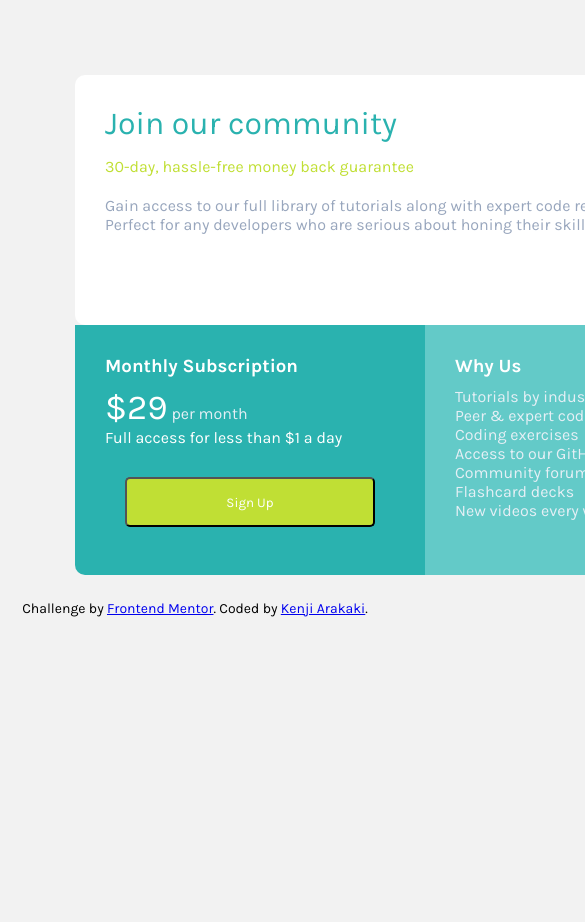
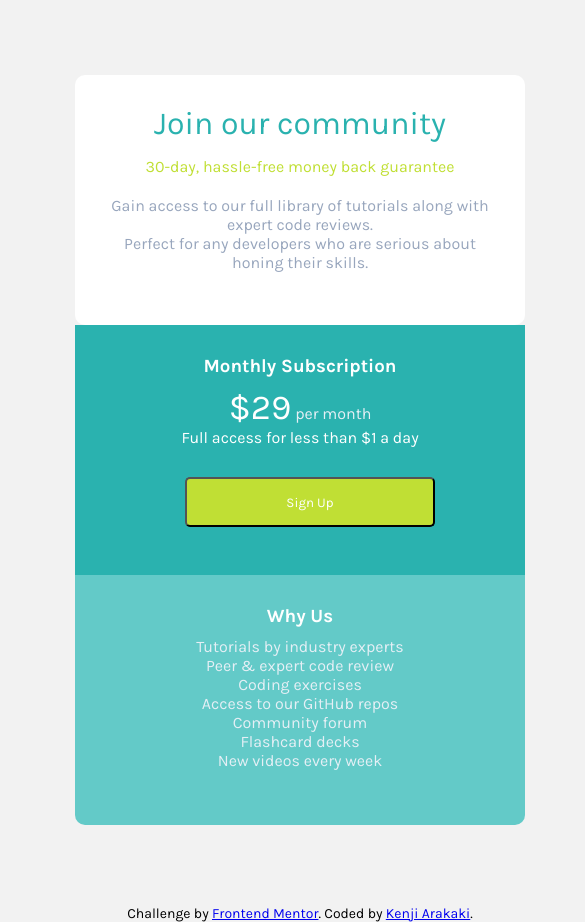
Before and after one commit to kenji1993/singlePriceFrontMentor, a plain HTML site: page index.html in a window 390 px wide. Shown: the top 922 px of the page, 585 px wide, since content can reach past the window. Before the commit the page ends 844 px from the top, so only its background shows below. Drawn offline with Linux system fonts and the light colour scheme.

Commit message:
Media Query para smartphones max-width 767px

```diff
--- a/css/estilos.css
+++ b/css/estilos.css
@@ -95,3 +95,84 @@ footer {
     text-align: center;
 
 }
+
+@media (max-width: 767px) {
+
+    body {
+        font-size: 16px;
+        background-color: #f2f2f2;
+        display: inline-block;
+        text-align: center;
+
+    }
+
+        .main {
+        display: inline-block;
+        width: 450px;
+        margin: 0 auto;
+        padding: 75px;
+    }
+
+    .box1 {
+        background-color: #ffffff;
+        width: 450px;
+        height: 250px;
+        border-radius: 10px 10px;
+    }
+
+
+
+    .box2 {
+        width: 450px;
+        height: 250px;
+        background-color: hsl(179, 62%, 43%);
+        float: none;
+        border-radius: 0px 0px 0px 0px;
+
+    }
+
+    button {
+        background-color: hsl(71, 73%, 54%);
+        color: #ffffff;
+        width: 250px;
+        height: 50px;
+        margin-top: 30px;
+
+        border-radius: 5px;
+
+
+    }
+
+
+    .box3 {
+        width: 450px;
+        height: 250px;
+        background-color: hsl(179, 49%, 59%);
+        float: none;
+        border-radius: 0px 0px 10px 10px;
+
+    }
+
+    ul li {
+        list-style: none;
+        color:hsl(204, 43%, 93%);
+    }
+
+    .contenido {
+        padding: 30px;
+    }
+
+
+    footer {
+        margin-top: 5px;
+        width: 450px;
+        display: inline-block;
+    }
+    .attribution {
+        font-size: 14px;
+        text-align: center;
+        float: none;
+
+    }
+
+}
```
